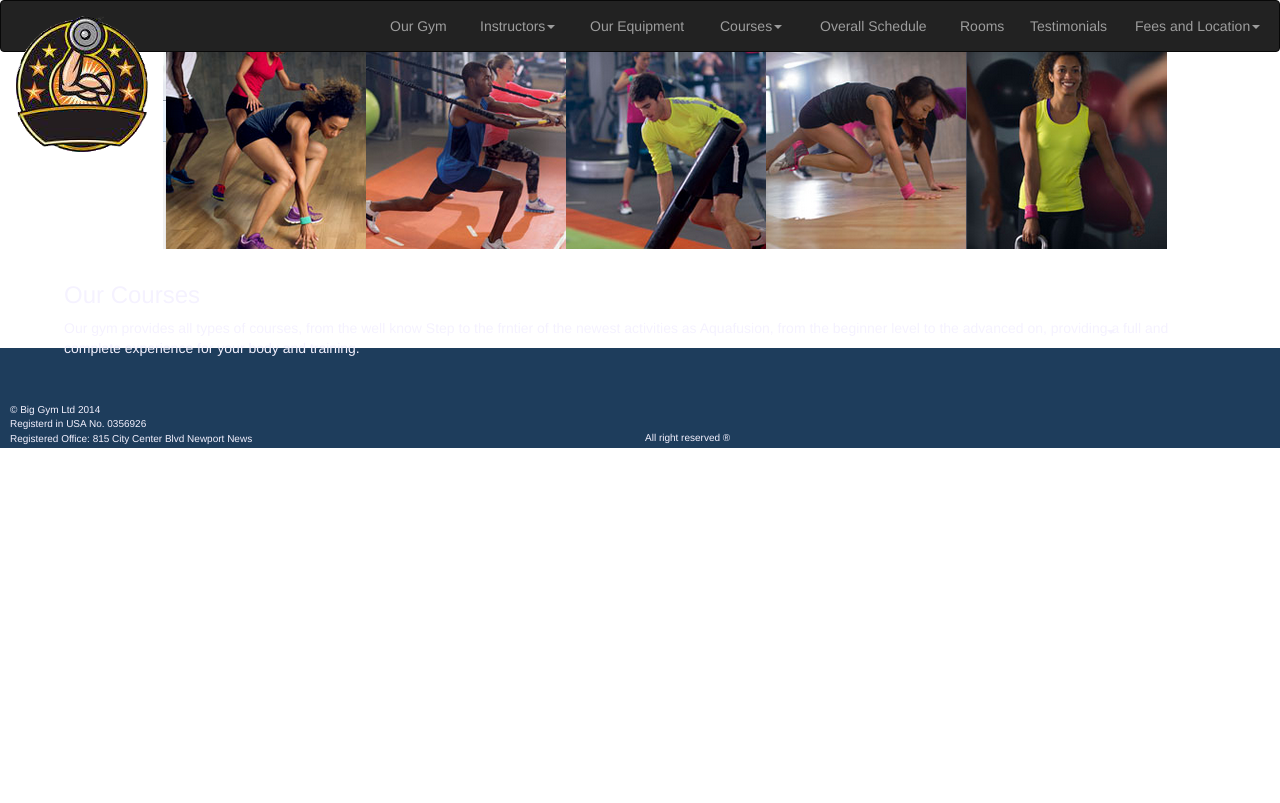
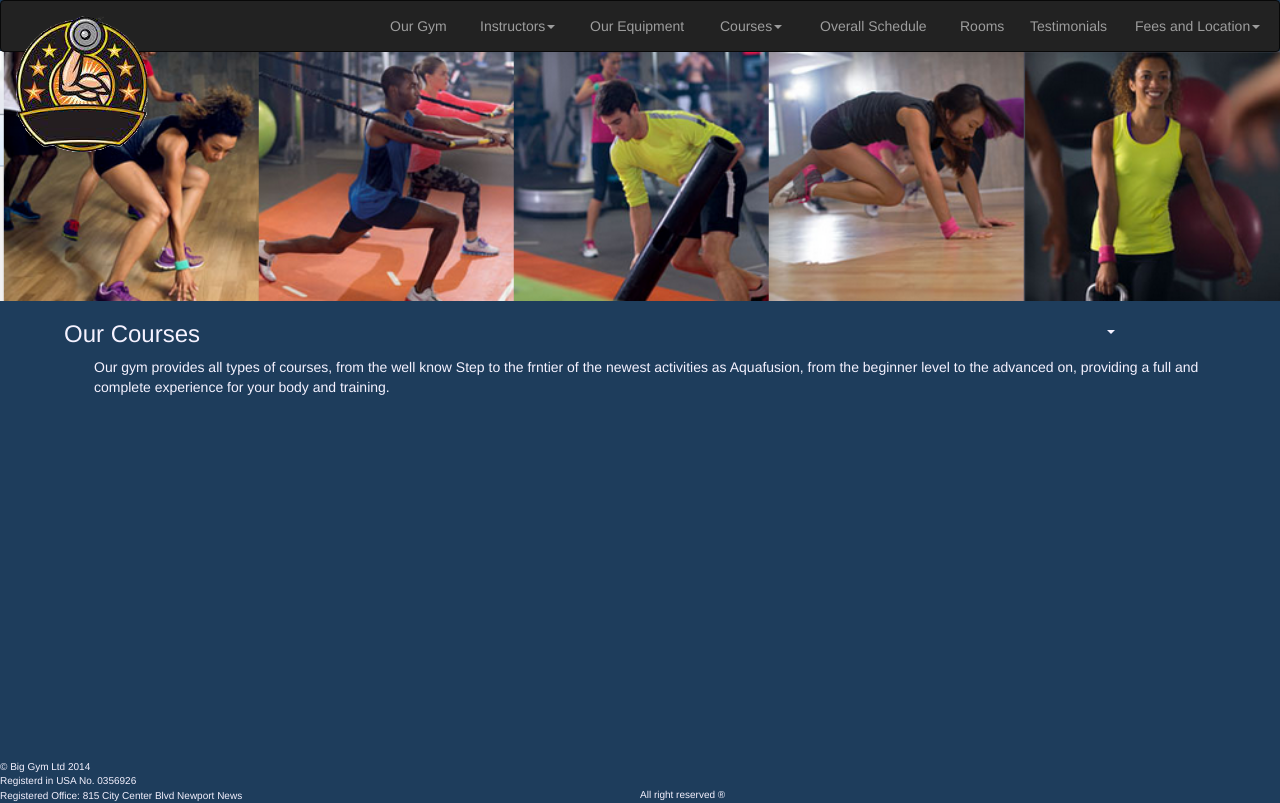
Before and after one commit to Fixfire/BigGym, a PHP site: page /courses.html in a window 1280 px wide. Before the commit the page ends 448 px from the top, so only its background shows below. Run offline with PHP 8.4, Linux system fonts and the light colour scheme; some libraries are stand-ins or nearby versions.

Commit message:
[css] Updated css main file.

```diff
--- a/src/client/css/style.css
+++ b/src/client/css/style.css
@@ -3,8 +3,11 @@ body {
     margin: 0;
     padding: 0;
     min-width: 1024px;
-    min-height: 50px;
+    width: 100%;
     color: #F5F2FF;
+    background-color: #1E3D5C;
+    height: auto;
+    min-height: 100%;
 }
 
 
@@ -19,11 +22,7 @@ header {
     width: 100%;
 
 }
-#centralDiv {
-    background-color: #1E3D5C;
-    width: 100%;
 
-}
 
 
 .dropdown-menu:nth-child(n)  {
@@ -105,7 +104,6 @@ header {
 
 
 .centralText {
-    padding-top: 1%;
     padding-left: 5%;
     padding-right: 5%;
 
@@ -127,20 +125,38 @@ header {
 
 #rights {
     position: relative;
-    top: 30px;
+    top: -25px;
     left: 50%;
     width: 100px;
 }
 
 footer {
-    padding-left: 5px;
-    background-color: #1E3D5C;
-    margin-top: -20px;
-    height: 100px;
-    font-size: 10px;
+  position: absolute;
+  bottom: 0px;
+  width: 100%;
+  /* Set the fixed height of the footer here */
+  height: 40px;
+  font-size: 10px;
+}
+
+
+html {
+  position: relative;
+  min-height: 100%;
+}
+
+.headerImg {
+   width: 100%;
+   max-height: 250px;
+}
+
+#subtitleDiv {
+    padding-left: 30px;
+}
+
+
+
+#padding {
+    height: 60px;
 
 }
-
-footer:nth-child(n) p{
-    position: relative;
-    top: 55px;
```
